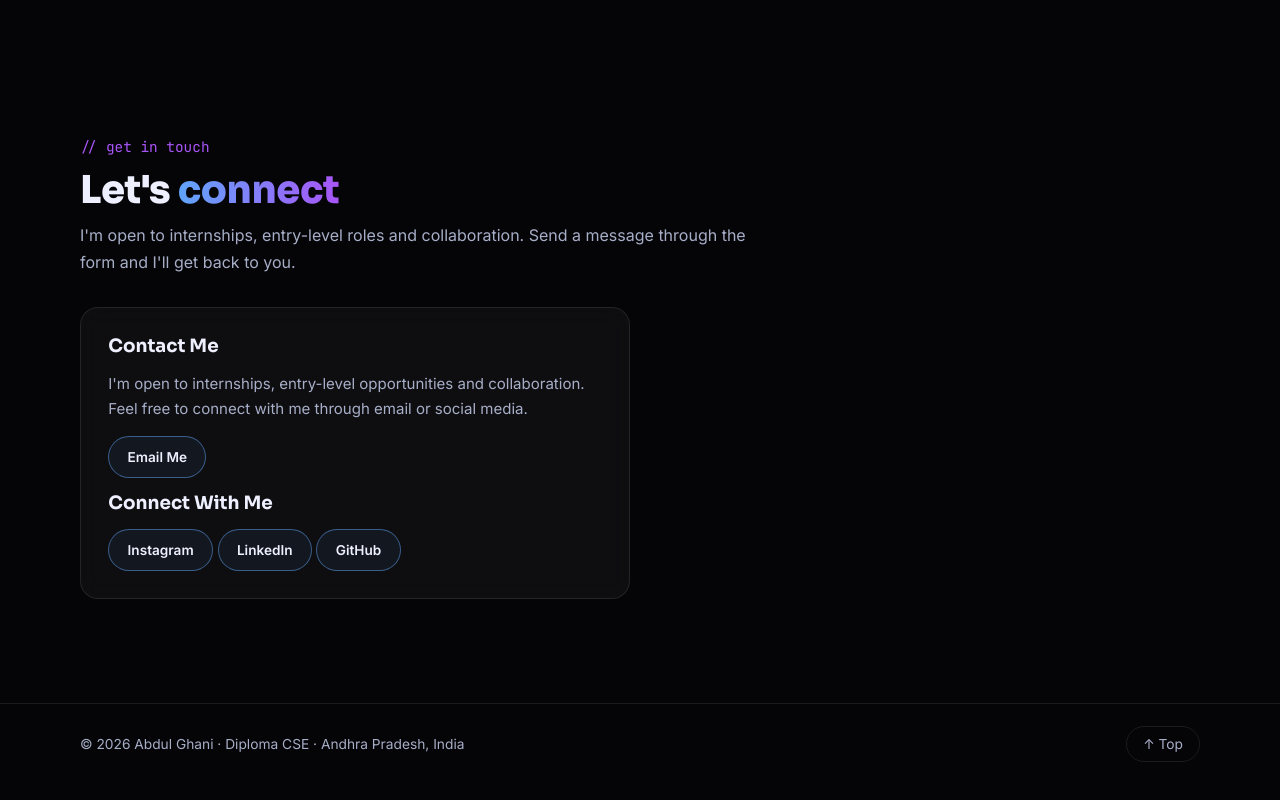
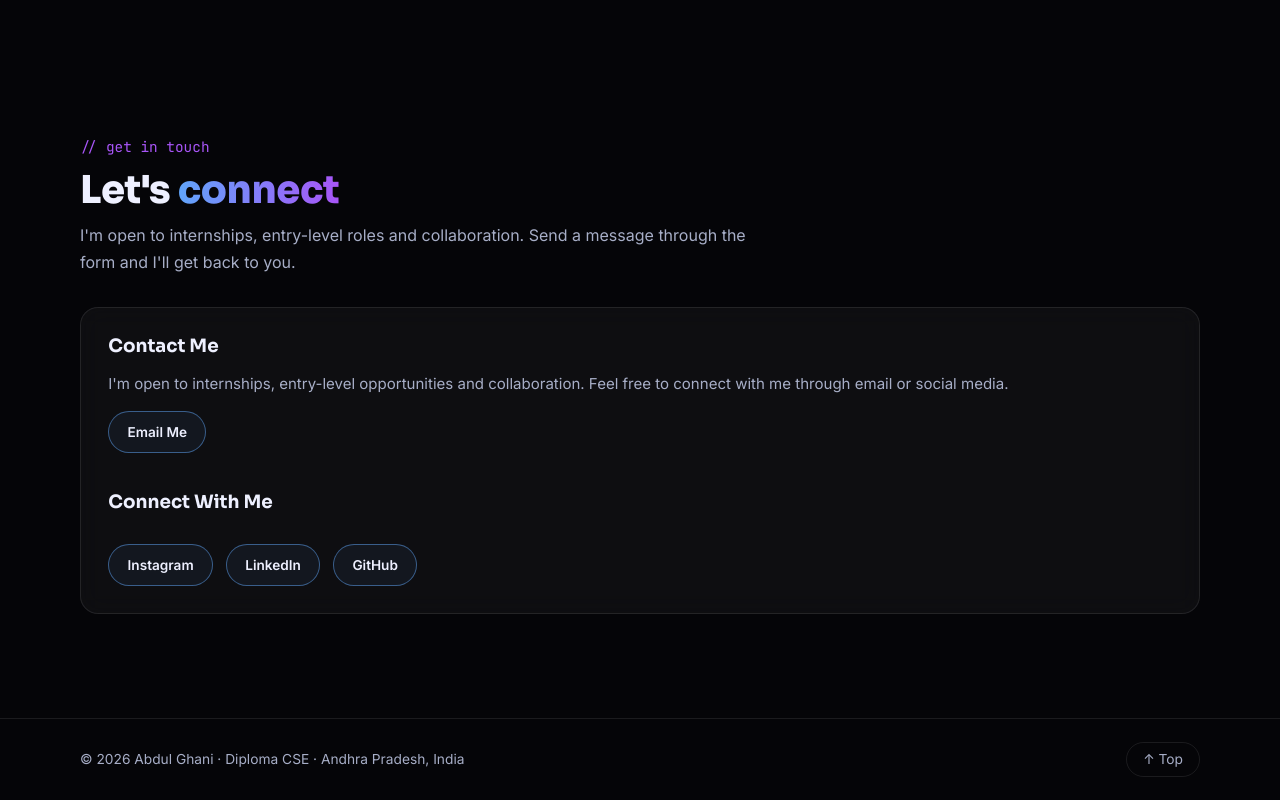
Before and after one commit to abdulghanimobin2024-bit/abdulghani002, a plain HTML site: page index.html in a window 1280 px wide. Shown: the part 3534-4334 px from the top of the page. Drawn offline with Linux system fonts and the light colour scheme.

Commit message:
Update styles.css

```diff
--- a/styles.css
+++ b/styles.css
@@ -231,3 +231,35 @@ a { color: inherit; }
   .nav-toggle[aria-expanded="true"] span:nth-child(3) { transform: translateY(-6px) rotate(-45deg); }
   .footer-inner { flex-direction: column; }
 }
+/* Social media buttons */
+.contact-grid {
+  grid-template-columns: 1fr;
+}
+
+.contact-links {
+  width: 100%;
+}
+
+.contact-intro {
+  width: 100%;
+}
+
+.social-heading {
+  margin-top: 1.5rem;
+  margin-bottom: 1rem;
+}
+
+.social-links {
+  display: flex;
+  flex-wrap: wrap;
+  gap: 0.8rem;
+}
+
+.social-links .btn {
+  text-decoration: none;
+  transition: transform 0.2s ease;
+}
+
+.social-links .btn:hover {
+  transform: translateY(-3px);
+}
```
